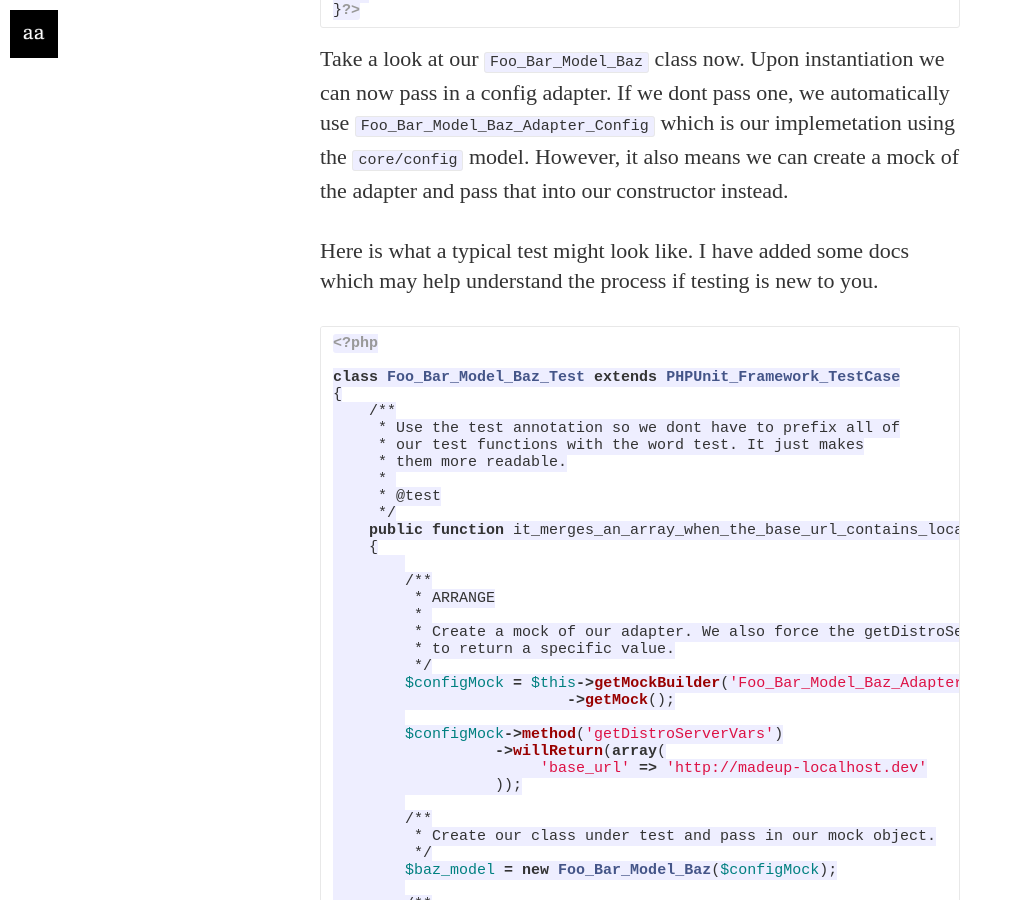
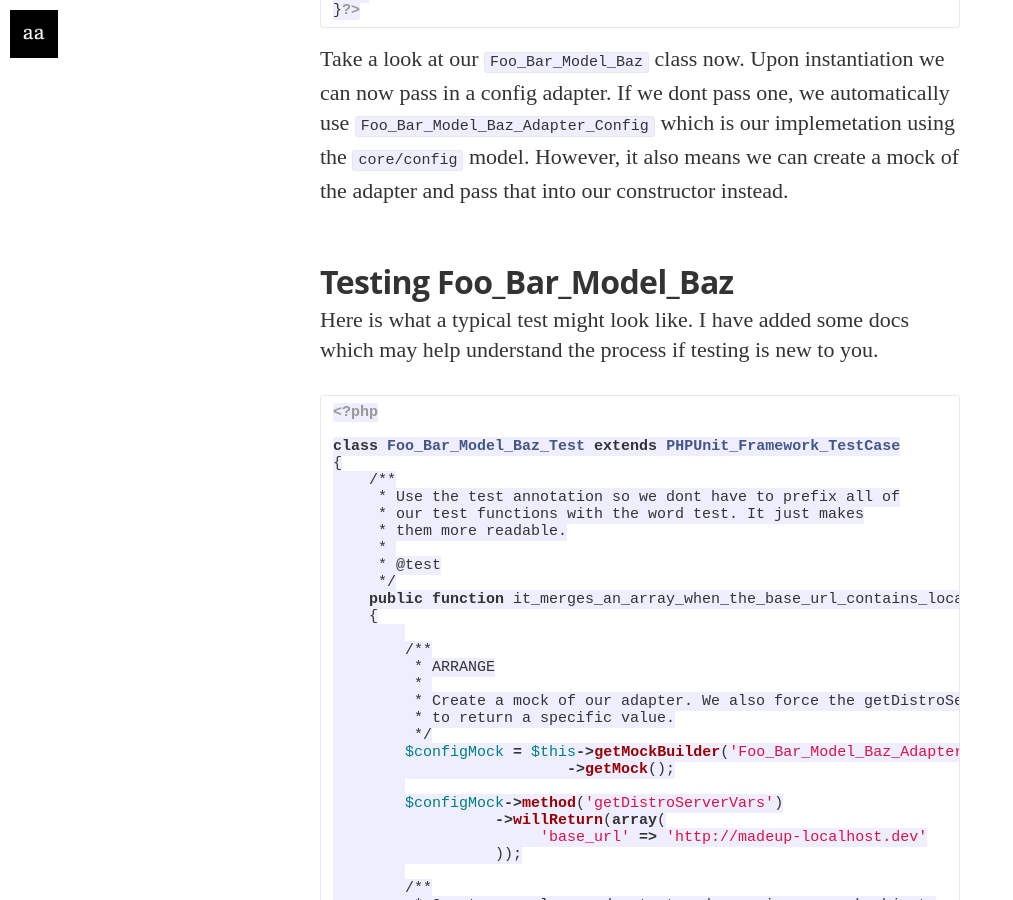
Before and after one commit to alanablett/alanablett.github.io, a Jekyll site: the page built from _posts/2015-06-05-decoupling-your-magento-module-code-from-the-core.markdown, in a window 1280 px wide and 900 px high, scrolled down 2561 px. Shown: the whole window, without its empty margins (0-1013 px from the left). Built offline with Jekyll 4.4.1, drawn with Linux system fonts in a browser that asks for light colours; nearby versions of some CDN libraries; some web fonts are replaced; Markdown is read by kramdown in place of the engine named in the settings; comment, search, counter and statistics services are not loaded.

Commit message:
Tweaks to decoupling article

````diff
--- a/_posts/2015-06-05-decoupling-your-magento-module-code-from-the-core.markdown
+++ b/_posts/2015-06-05-decoupling-your-magento-module-code-from-the-core.markdown
@@ -89,6 +89,8 @@
 
 Take a look at our ```Foo_Bar_Model_Baz``` class now. Upon instantiation we can now pass in a config adapter. If we dont pass one, we automatically use ```Foo_Bar_Model_Baz_Adapter_Config``` which is our implemetation using the ```core/config``` model. However, it also means we can create a mock of the adapter and pass that into our constructor instead.
 
+## Testing Foo\_Bar\_Model\_Baz
+
 Here is what a typical test might look like. I have added some docs which may help understand the process if testing is new to you.
 
 ```php
````
